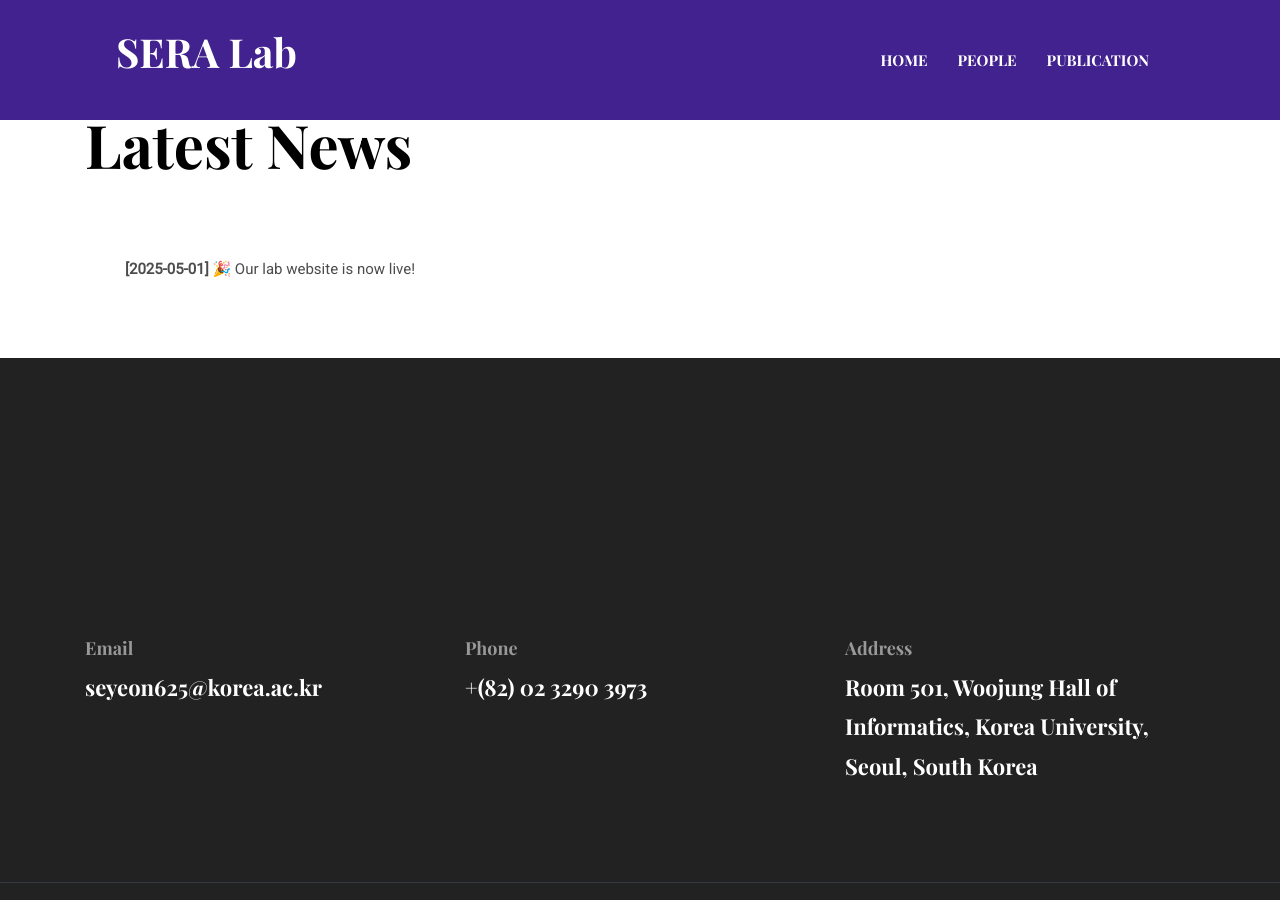
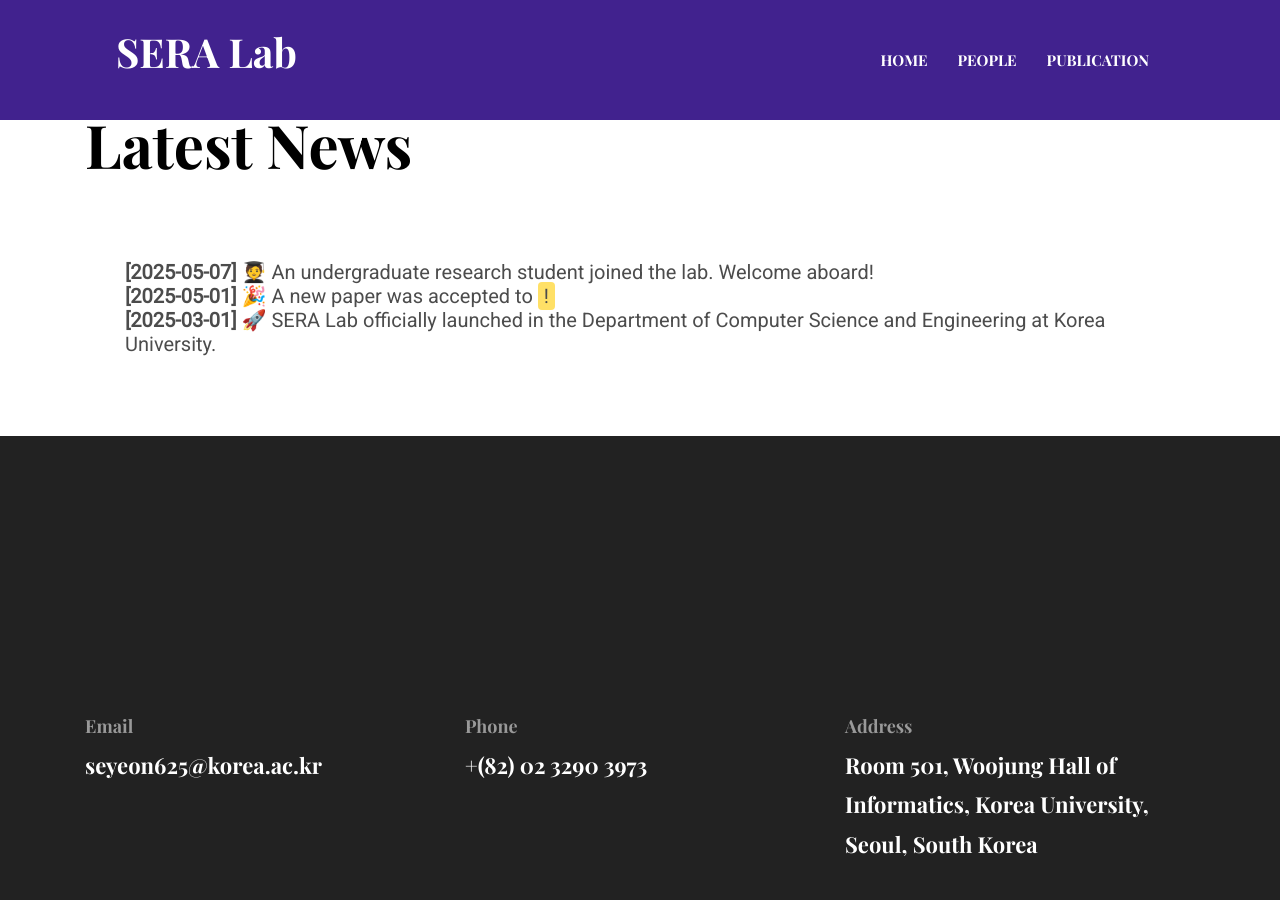
Before and after one commit to seyeon4302/seyeon4302.github.io, a Jekyll site: the page built from index.html, in a window 1280 px wide and 900 px high, scrolled down 488 px. Built offline with Jekyll 4.4.1, drawn with Linux system fonts in a browser that asks for light colours.

Commit message:
Update index.html

```diff
--- a/index.html
+++ b/index.html
@@ -8,7 +8,9 @@ layout: default
   <div class="container">
     <h2 class="section-title">Latest News</h2>
     <ul>
-      <li><strong>[2025-05-01]</strong> 🎉 Our lab website is now live!</li>
+      <li style="font-size: 1.25rem;"><strong>[2025-05-07]</strong> 🧑‍🎓 An undergraduate research student joined the lab. Welcome aboard!</li>
+      <li style="font-size: 1.25rem;"><strong>[2025-05-01]</strong> 🎉 A new paper was accepted to <span style="background-color: #ffe066; padding: 2px 6px; border-radius: 4px;"ACM MobiSys 2025</span>!</li>
+      <li style="font-size: 1.25rem;"><strong>[2025-03-01]</strong> 🚀 SERA Lab officially launched in the Department of Computer Science and Engineering at Korea University.</li>
     </ul>
   </div>
 </section>
```
